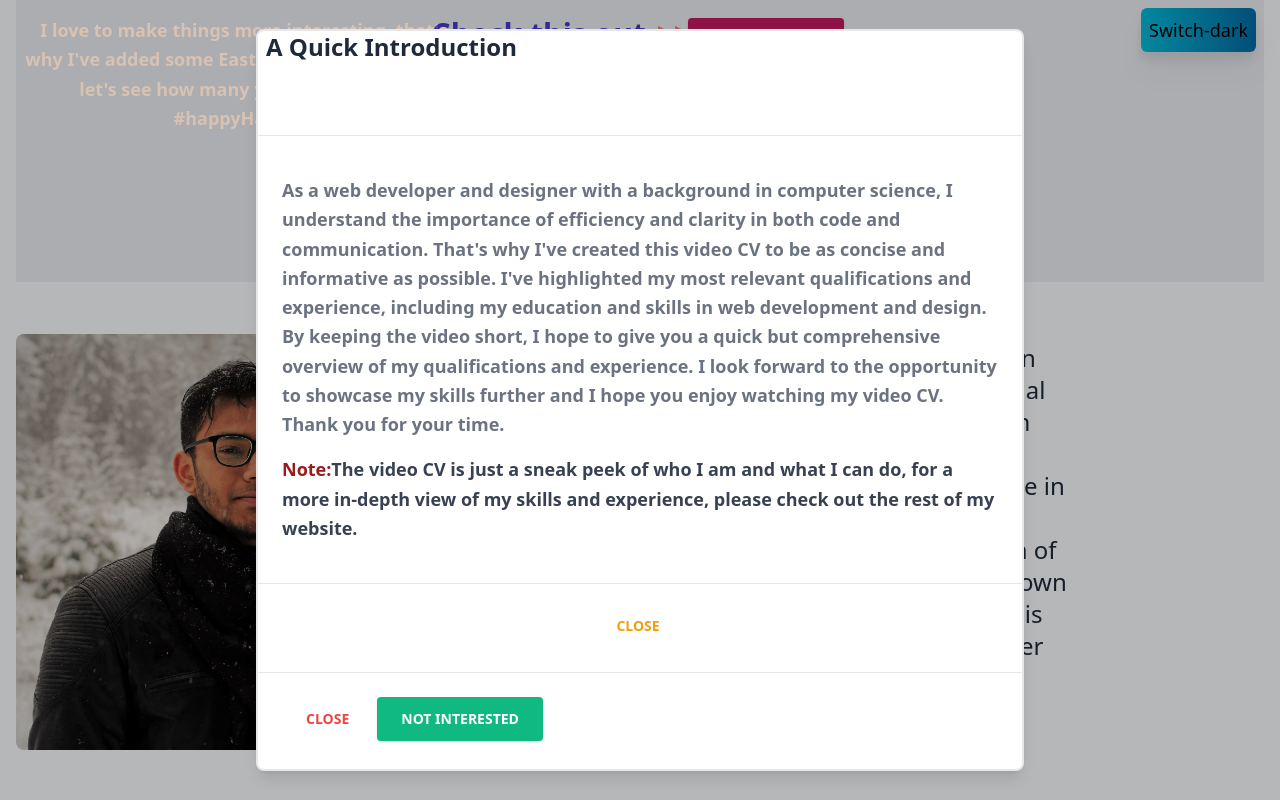
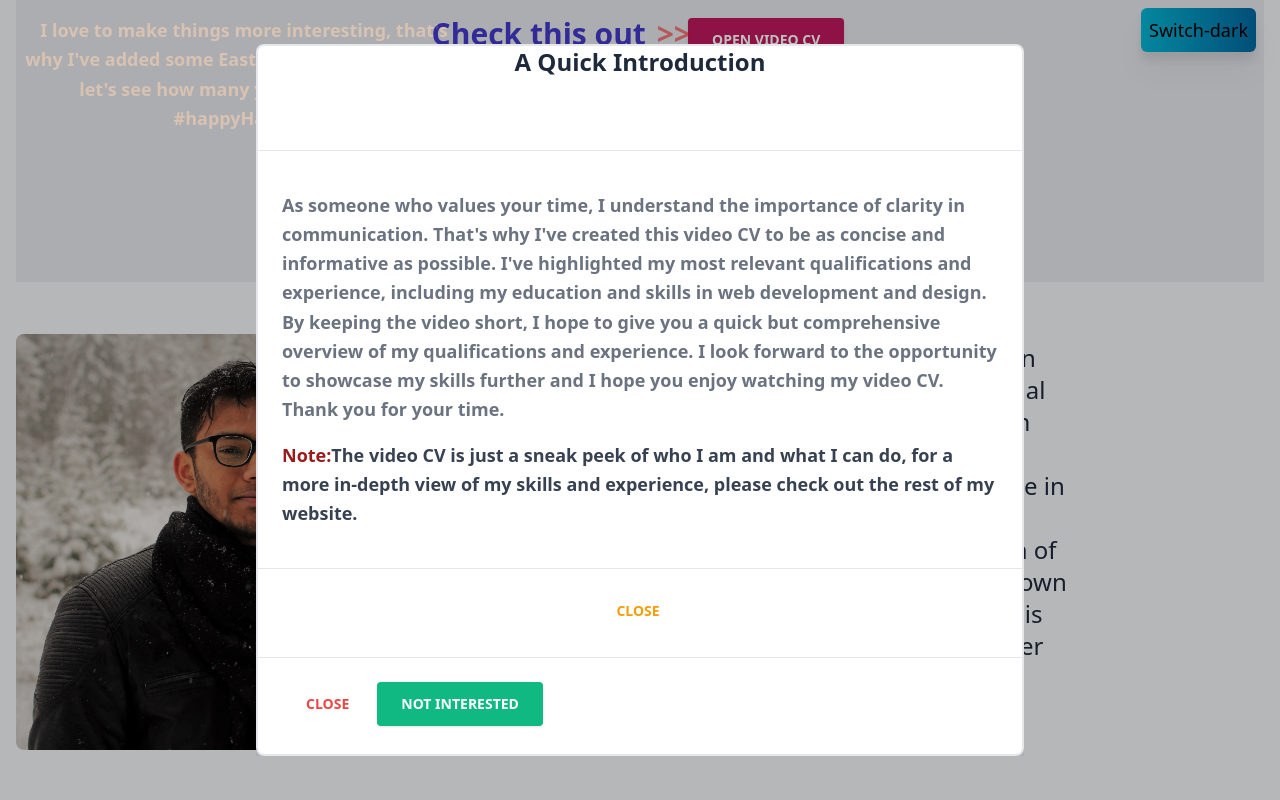
Before and after one commit to mehediasif/mehediasifviteportfolio, a React (Vite) app: page / in a window 1280 px wide. Both pictures are taken after a click on the button "OPEN VIDEO CV". Shown: the top 800 px of the page. Built offline with nearby package versions, Linux system fonts and the light colour scheme; no server answers.

Commit message:
updatwe 001

```diff
--- a/src/App.jsx
+++ b/src/App.jsx
@@ -48,7 +48,7 @@ function App() {
       <button
       type="button"
       onClick={handleThemeSwitcher}
-      className='fixed z-10 right-6 top-2 bg-gradient-to-r from-cyan-500 to-sky-700 hover:bg-bg-gradient-to-r hover:from-sky-700 hover:to-indigo-300 text-lg p-2 rounded-md drop-shadow-xl'
+      className='absolute z-10 right-6 top-2 bg-gradient-to-r from-cyan-500 to-sky-700 hover:bg-bg-gradient-to-r hover:from-sky-700 hover:to-indigo-300 text-lg p-2 rounded-md drop-shadow-xl'
       >
         {theme === 'dark' ? 'Switch-light' : 'Switch-dark'}
       </button>
@@ -89,6 +89,7 @@ function App() {
       <RightCTA />
       <GetQuote />
       <Footer />
+      <div id='video-root'></div>
 
     </main>
 
--- a/src/components/about.jsx
+++ b/src/components/about.jsx
@@ -11,7 +11,7 @@ export default function About(){
         <div className="flex flex-col gap-5 md:flex-row">
             <img src={img} alt="Display Picture of Mehediasif" className="lg:w-1/3 md:w-6/12 sm:w-full rounded-lg object-cover"/>
             <div className="w-full md:w-6/12">
-            <p className="md:text-2xl text-slate-800 dark:text-gray-200 p-2">My name is Mohammad Mehadi hasan but you can find me on the internet as <b className="hover:text-pink-500">@mehediasif</b>.I am a final semester computer science student with a passion for full stack web development. I am constantly learning and working to improve my skills. I believe in balancing hard work with smart work to achieve perfection in problem-solving. I use a combination of mind mapping and issue tracking tools to break down problems and design efficient workflows. My goal is to constantly evolve and become a better developer for myself.</p>
+            <p className="md:text-2xl text-slate-800 dark:text-gray-200 p-2">My name is Mohammad Mehadi hasan but you can find me on the internet as <b className="hover:text-pink-300">@mehediasif</b>.I am a final semester computer science student with a passion for full stack web development. I am constantly learning and working to improve my skills. I believe in balancing hard work with smart work to achieve perfection in problem-solving. I use a combination of mind mapping and issue tracking tools to break down problems and design efficient workflows. My goal is to constantly evolve and become a better developer for myself.</p>
             </div>
         </div>
         </div>
--- a/src/components/getQuote.jsx
+++ b/src/components/getQuote.jsx
@@ -18,7 +18,7 @@ export default function GetQuote(){
     },[])
     return(
         <div className="mx-auto max-w-xl mt-8 bg-[#fccefc] opacity-70 dark:bg-[#f7d0f7] rounded-xl">
-            <h1 className='flex items-center justify-center hover:hidden'>Quote Of the Day...</h1>
+            <h1 className='flex items-center justify-center'>Quote Of the Day...</h1>
             <div className="flex items-center justify-center resize-x rounded-md border-4 shadow-xl hover:scale-150 hover:duration-500 dark:hover:text-sky-300 dark:hover:opacity-100">
                 <div className='max-w-xl'>
                 <p className='font-BlinkMacSystemFont font-semibold text-xl leading-relaxed'>"{quote.text}"</p>
--- a/src/components/heroSection.jsx
+++ b/src/components/heroSection.jsx
@@ -10,7 +10,7 @@ export default function HeroSection(){
             <p className='text-center items-center justify-center my-1 text-black dark:text-white'>
             Witam! Jestem Mehedi
             </p>
-            <p className='text-center items-center justify-center my-1 text-black dark:text-white dark:overline dark:decoration-red-600'>
+            <p className='text-center items-center justify-center my-1 text-black dark:text-white'>
             স্বাগতম, আমার নাম মেহেদী
             </p>
             </div>
--- a/src/components/modals.jsx
+++ b/src/components/modals.jsx
@@ -27,10 +27,10 @@ export default function Modal(){
                 className="justify-center items-center flex overflow-x-hidden overflow-y-auto fixed inset-0 z-50 outline-none focus:outline-none dark:bg-black"
                 onClick={toggleModal}
               >
-                <div className="relative w-auto my-6 mx-auto max-w-3xl text-slate-800">
+                <div className="relative w-auto my-6 mx-auto max-w-3xl sm:w-2/3 sm:min-h-min sm:overflow-y-auto text-slate-800">
                   {/*content*/}
                   <div className="border-2 rounded-lg shadow-lg relative flex flex-col w-full bg-white outline-none focus:outline-none">
-                    <h3 className="text-2xl font-semibold z-10 px-2">
+                    <h3 className="text-2xl font-semibold px-2 text-center">
                     A Quick Introduction
                     </h3>
                     <div className="flex items-start justify-between p-5 border-b border-solid border-blueGray-200 rounded-t">
@@ -49,7 +49,7 @@ export default function Modal(){
                     {/*body*/}
                     <div className="relative p-6 flex-auto">
                       <p className="my-4 text-gray-500 text-lg leading-relaxed">
-                      As a web developer and designer with a background in computer science, I understand the importance of efficiency and clarity in both code and communication. That's why I've created this video CV to be as concise and informative as possible. I've highlighted my most relevant qualifications and experience, including my education and skills in web development and design. By keeping the video short, I hope to give you a quick but comprehensive overview of my qualifications and experience. I look forward to the opportunity to showcase my skills further and I hope you enjoy watching my video CV. Thank you for your time.
+                      As someone who values your time, I understand the importance of clarity in communication. That's why I've created this video CV to be as concise and informative as possible. I've highlighted my most relevant qualifications and experience, including my education and skills in web development and design. By keeping the video short, I hope to give you a quick but comprehensive overview of my qualifications and experience. I look forward to the opportunity to showcase my skills further and I hope you enjoy watching my video CV. Thank you for your time.
                       </p>
                       <p className="my-4 text-gray-700 text-lg leading-relaxed">
                       <b className="text-lg font-bold leading-relaxed mt-6 mb-4 text-red-800">Note:</b>
```
